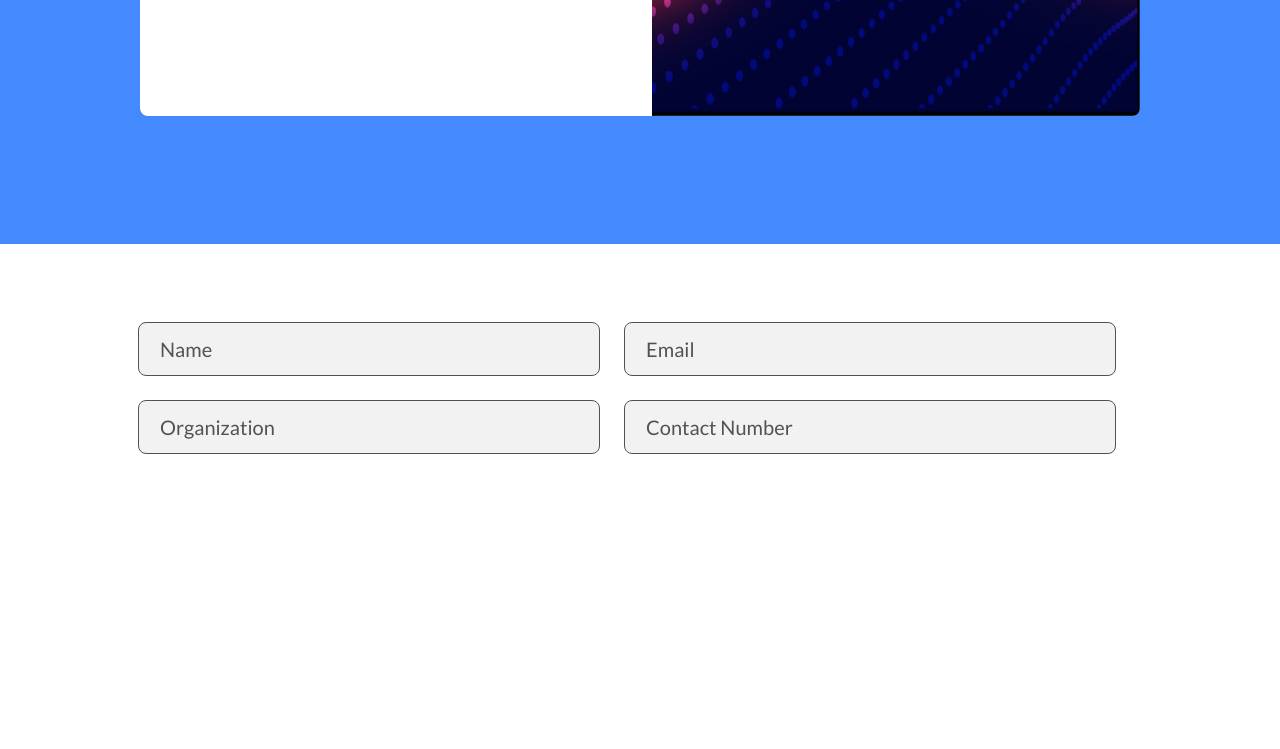
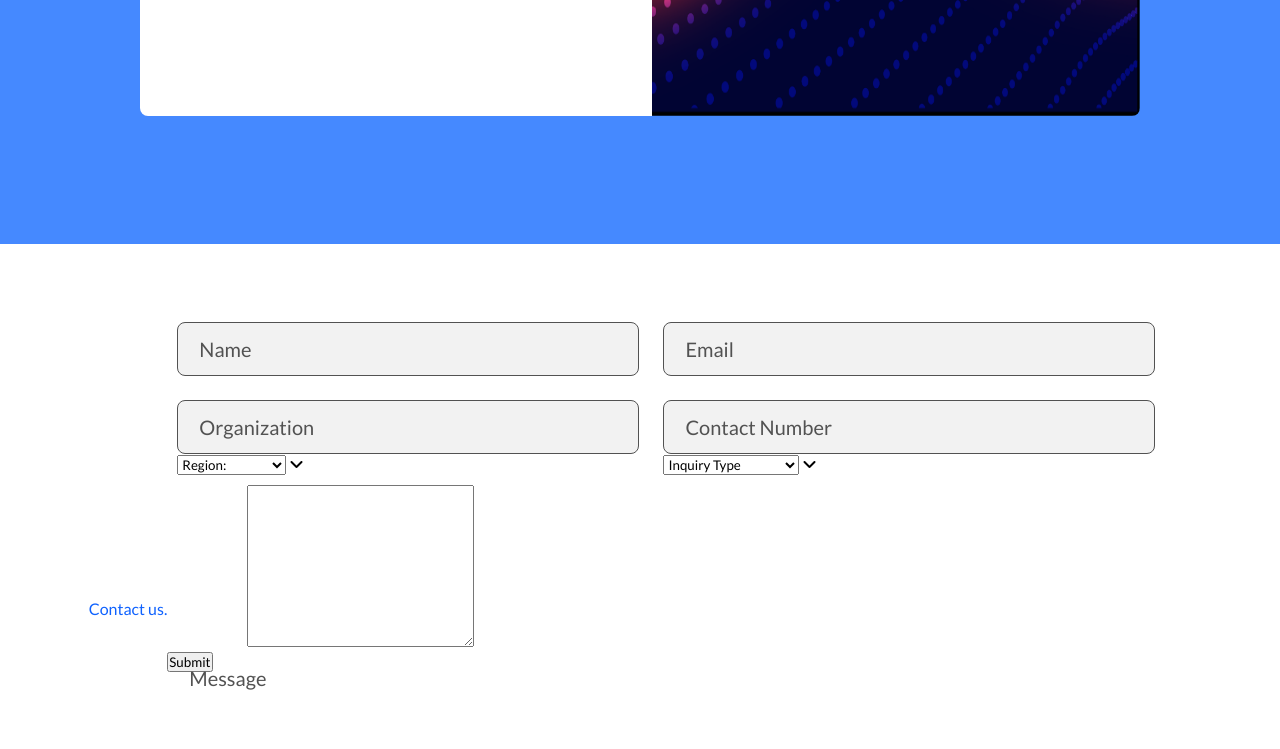
Before and after one commit to statmatix/statmatix.github.io, a plain HTML site: page index.html in a window 1280 px wide. Shown: the part 2051-2800 px from the top of the page. Drawn offline with Linux system fonts and the light colour scheme; some packages are replaced by stand-ins of ours; a script that the page names is missing.

Commit message:
Update index.html

```diff
--- a/index.html
+++ b/index.html
@@ -3,29 +3,28 @@
 <head>
     <meta charset="UTF-8">
     <meta name="viewport" content="width=device-width, initial-scale=1.0">
-    <link href="https://fonts.googleapis.com/css2?family=Arvo&family=IBM+Plex+Sans&family=Inter&family=Lato&family=Open+Sans&family=Oswald&family=Roboto&family=Rubik:ital@1&display=swap" rel="stylesheet">
+    <link href="https://fonts.googleapis.com/css2?family=Arvo&family=IBM+Plex+Sans&family=Inter&family=Lato:wght@100;300;400&family=Open+Sans&family=Oswald&family=Roboto&family=Rubik:ital@1&display=swap" rel="stylesheet">
     <script src="https://kit.fontawesome.com/80897816fd.js" crossorigin="anonymous"></script>
 <link rel="stylesheet" href="style.css">
-    <title>navbar</title>
+    <title>StatMatix</title>
+    <script src="https://cdn.jsdelivr.net/npm/smooth-scroll@16.1.3/dist/smooth-scroll.polyfills.min.js"></script>
 </head>
 <body>
         <div class="navbar">
             <ul id="ul">
                 <h1 class="logo">StatMatix.</h1>
-                <li class="one li"><a href="#">Home</a></li>
+                <li class="li"><a href="#">Home</a></li>
                 <li class="li"><a href="#section1">Services</a></li>
-                <li class="li"><a href="#">About us</a></li>
-                <li class="li"><a href="#">Contact us</a></li>
-               <li><i class="fa-solid aa fa-magnifying-glass fa-lg" style="color:black;"></i></li>
-               <i class="fa-solid bb fa-user fa-lg" style="color:black;"></i>
+                <li class="li"><a href="#section2">About us</a></li>
+                <li class="one li"><a href="#section3">Contact us</a></li>
             </ul>
         </div>
 
      <div class="mainimg">
             <img src="b10.png" class="maining1">
         </div>
-
-    <div class="h1" id="section1">Services.</div>
+<div id="section1"></div>
+    <div class="h1">Services.</div>
         <div class="cards">
         <div class="card">
             <!-- <img src="card1img.jpeg" alt=""> -->
@@ -56,8 +55,8 @@
 
 
 
-
-<div class="aboutus" id="section2">
+        <div id="section2"></div>
+<div class="aboutus">
     <div class="carddd">
         <p class="h2">About us.</p>
         <h3 class="con first">Lorem, ipsum dolor.</h3>
@@ -67,43 +66,57 @@
     </div>
     <img class="bannerr1" src="b10.png" alt="">
 </div>
+<div id="section3"></div>
+<div class="contactus">
+    <p class="h3">Contact us.</p>
+        <form class="form" method="post">
+            <div class="grid-container">
+                <div class="grid-item"><p class="input-label inside">Name</p>
+                <input type="text" class="name" id="input" name="name" required></div>
 
-<div class="contactus" id="section3">
-        <form class="form" action="#">
-            <div class="grid-container">
-                <div class="grid-item"><p class="inside">Name</p>
-                <input type="text" class="name" name="name" required></div>
+                <div class="grid-item"><p class="input-label1 inside">Email</p>
+            <input type="email" class="email" id="input1" name="email" required></div>
 
-                <div class="grid-item"><p class="inside">Email</p>
-            <input type="email" class="email" name="email" required></div>
+            <div class="grid-item"><p class="input-label2 inside">Organization</p>
+            <input type="text" name="name" id="input2" class="name" required> </div>
 
-            <div class="grid-item"><p class="inside">Organization</p>
-            <input type="text" name="name" class="name" required> </div>
+            <div class="grid-item"><p class="input-label3 inside">Contact Number</p>
+            <input type="tel" name="name" id="input3" class="email" required></div>
 
-            <div class="grid-item"><p class="inside">Contact Number</p>
-            <input type="number" name="name"class="email" required></div>
+            <div class="grid-item">
+                <div class="custom-select">
+            <select name="cars" id="cars" required>
+                <option value="0" selected disabled>Region:</option>
+                <option value="North America">North America</option>
+                <option value="South America">South America</option>
+                <option value="Europe">Europe</option>
+                <option value="Middle East">Middle East</option>
+                <option value="India">India</option>
+            </select>
+            <i class="arrow fa-solid fa-angle-down"></i>
         </div>
-            <!-- <label for="Region">Region</label>
-            <select name="cars" id="cars">
-                <option value="volvo">Volvo</option>
-                <option value="saab">Saab</option>
-                <option value="mercedes">Mercedes</option>
-                <option value="audi">Audi</option>
-            </select> -->
-            <!-- <label for="Region">Inquiry Type</label> -->
-            <!-- <select name="cars" id="cars">
-                <option value="volvo">Volvo</option>
-                <option value="saab">Saab</option>
-                <option value="mercedes">Mercedes</option>
-                <option value="audi">Audi</option>
-            </select> -->
-            <!-- <textarea name="message" class="email" -->
-             <!-- id="" cols="30" rows="10"></textarea> -->
-
+            </div>
+            <div class="grid-item">
+                <div class="custom-select">
+            <select name="cars" id="cars" required>
+                <option value="0" selected disabled>Inquiry Type</option>
+                <option value="Alumni">Alumni</option>
+                <option value="Partner">Partner</option>
+                <option value="Career seeker">Career seeker</option>
+                <option value="Investor Relations">Investor Relations</option>
+                <option value="Request for Service">Request for Service</option>
+            </select>
+            <i class="arrow fa-solid fa-angle-down"></i>
+        </div>
+            </div>
+        </div>
+            <div class="grid-item2">
+                <p class="input-label4 inside">Message</p>
+            <textarea name="message" class="message" id="input4" cols="30" rows="10"></textarea>
+        </div>
+        <button class="button-78" type="submit" role="button">Submit</button>
         </form>
     </div>
-
-
 
     <div class="footer">
         <footer class="footer1"><div><h3 class="text">Copyright &copy 2023 StatMatix</h3>
@@ -124,6 +137,10 @@
         </div>
             </footer>
     </div>
-   <script src="index.js"></script>
+
+   <script src="index.js">
+   </script>
+
+
 </body>
 </html>
```
